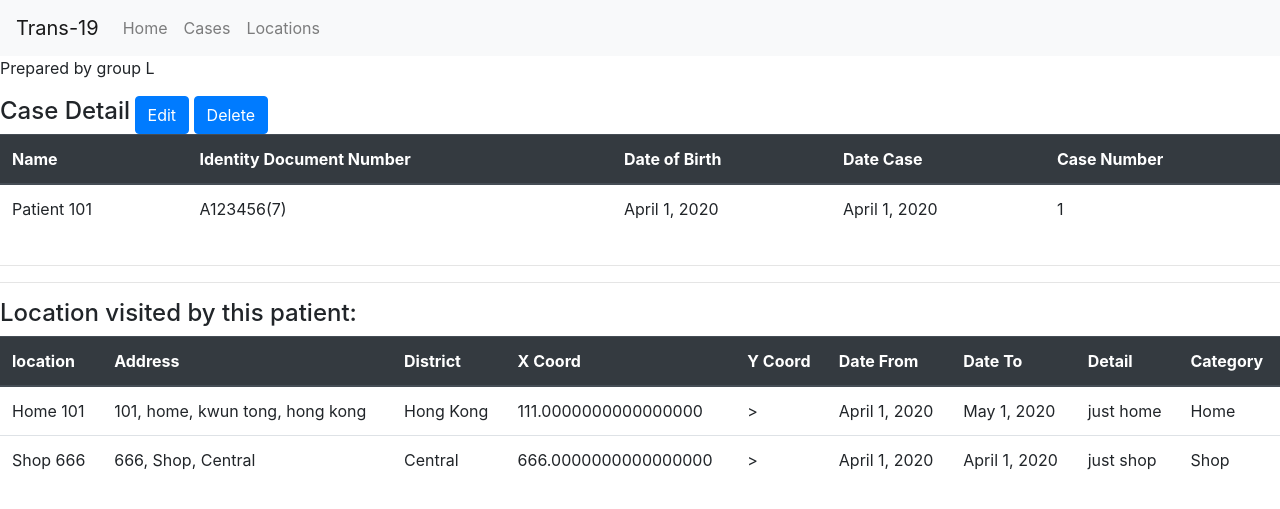
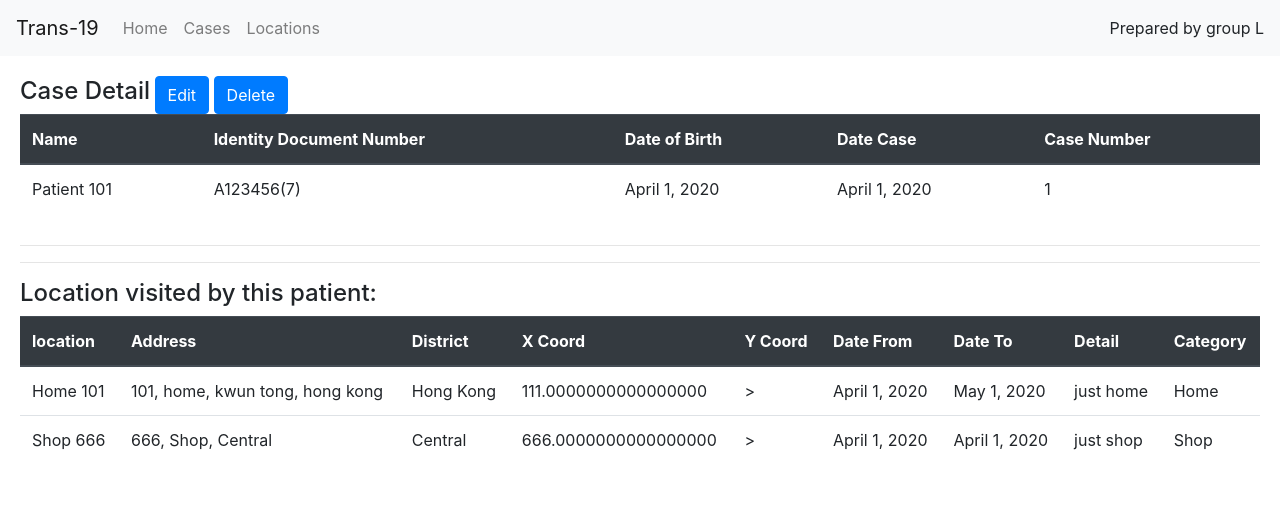
Before and after one commit to zupeter/trans19, a Django app: page /case/1/ in a window 1280 px wide. Shown: the top 509 px of the page. Run offline with Django 3.2, Linux system fonts and the light colour scheme; data comes from the database, SQL or seed files in the repository; some libraries are stand-ins or nearby versions.

Commit message:
changed home, navbar, case detail

```diff
--- a/src/record/case_views.py
+++ b/src/record/case_views.py
@@ -20,6 +20,7 @@ def case_record_list_view(request):
 
 
 def case_record_create_view(request):
+	# MANSOOOOOOOOOOOOOOOON HI
 	#ADD case(s)
 	#with a form
 	return HttpResponse("<h1>create cases</h1>")
--- a/src/record/templates/case/detail.html
+++ b/src/record/templates/case/detail.html
@@ -61,7 +61,6 @@
 					<td>{{ visit.date_to }}</td>
 					<td>{{ visit.detail }}</td>
 					<td>{{ visit.location.category }}</td>
-
 				</tr>
 				{% endfor %}
 			</tbody>
--- a/src/templates/base.html
+++ b/src/templates/base.html
@@ -11,21 +11,13 @@
     <title>Trans-19</title>
   </head>
   <body>
+
     {% include "navbar.html" %}
-    <div class='containter'>
-      <div class='row'>
-        <div class='col'>
-          <p>Prepared by group L</p>
-        </div>
-      </div>
+    <div class='containter' style="padding:20px ">
+
       {% block content %}
       {% endblock %}
+
     </div>
-
-    <!-- Optional JavaScript -->
-    <!-- jQuery first, then Popper.js, then Bootstrap JS -->
-    <script src="https://code.jquery.com/jquery-3.4.1.slim.min.js" integrity="sha384-J6qa4849blE2+poT4WnyKhv5vZF5SrPo0iEjwBvKU7imGFAV0wwj1yYfoRSJoZ+n" crossorigin="anonymous"></script>
-    <script src="https://cdn.jsdelivr.net/npm/popper.js@1.16.0/dist/umd/popper.min.js" integrity="sha384-Q6E9RHvbIyZFJoft+2mJbHaEWldlvI9IOYy5n3zV9zzTtmI3UksdQRVvoxMfooAo" crossorigin="anonymous"></script>
-    <script src="https://stackpath.bootstrapcdn.com/bootstrap/4.4.1/js/bootstrap.min.js" integrity="sha384-wfSDF2E50Y2D1uUdj0O3uMBJnjuUD4Ih7YwaYd1iqfktj0Uod8GCExl3Og8ifwB6" crossorigin="anonymous"></script>
   </body>
 </html>
--- a/src/templates/navbar.html
+++ b/src/templates/navbar.html
@@ -16,6 +16,8 @@
         <a class="nav-link" href="/location/">Locations</a>
       </li>
     </ul>
-
+    <span class="narbar-text">
+      Prepared by group L
+    </span>
   </div>
 </nav>
```
Also changed, not shown: src/templates/home.html (+2 -5 lines).
